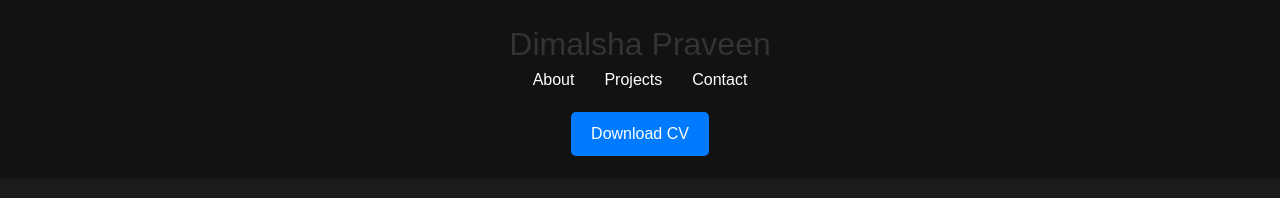
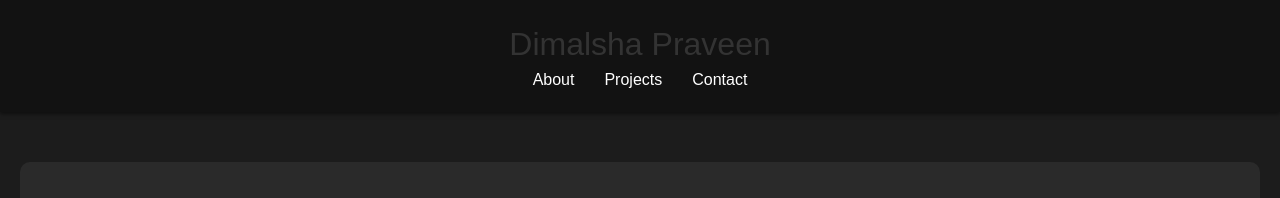
Before and after one commit to SLDima2001/My-PortFolio, a React (Vite) app in the folder frontend/: page / in a window 1280 px wide. Shown: the top 198 px of the page. Built offline with nearby package versions, Linux system fonts and the light colour scheme.

Commit message:
Update Home.jsx

```diff
--- a/frontend/pages/Home.jsx
+++ b/frontend/pages/Home.jsx
@@ -297,16 +297,7 @@ function Portfolio() {
             Contact
           </a>
         </nav>
-        <button
-            style={styles.downloadCVButton}
-            onMouseEnter={(e) =>
-              (e.target.style.backgroundColor = styles.downloadCVButtonHover.backgroundColor)
-            }
-            onMouseLeave={(e) => (e.target.style.backgroundColor = "#007bff")}
-            onClick={handleDownloadCV}
-          >
-            Download CV
-          </button>
+
       </header>
 
       <main style={styles.main}>
```
